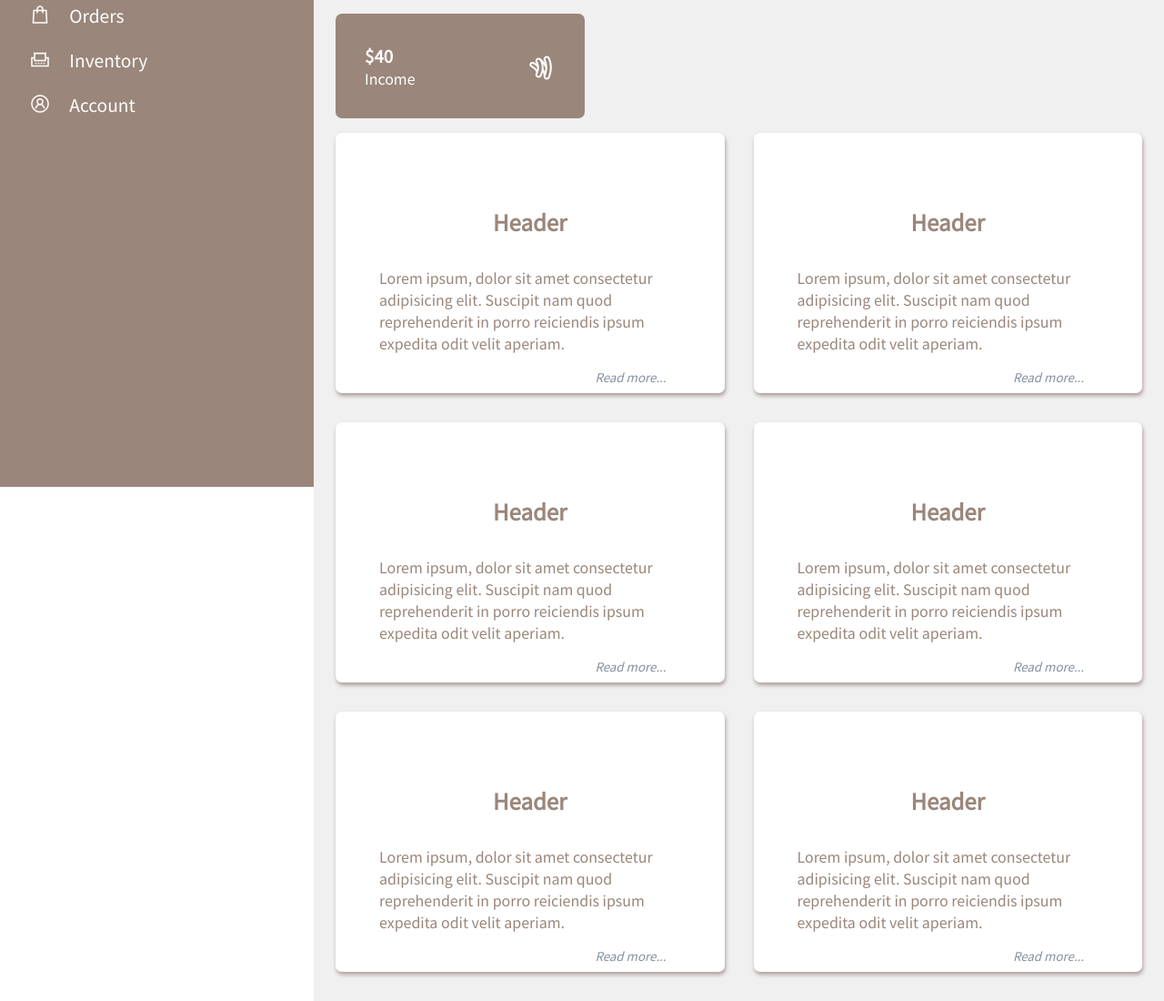
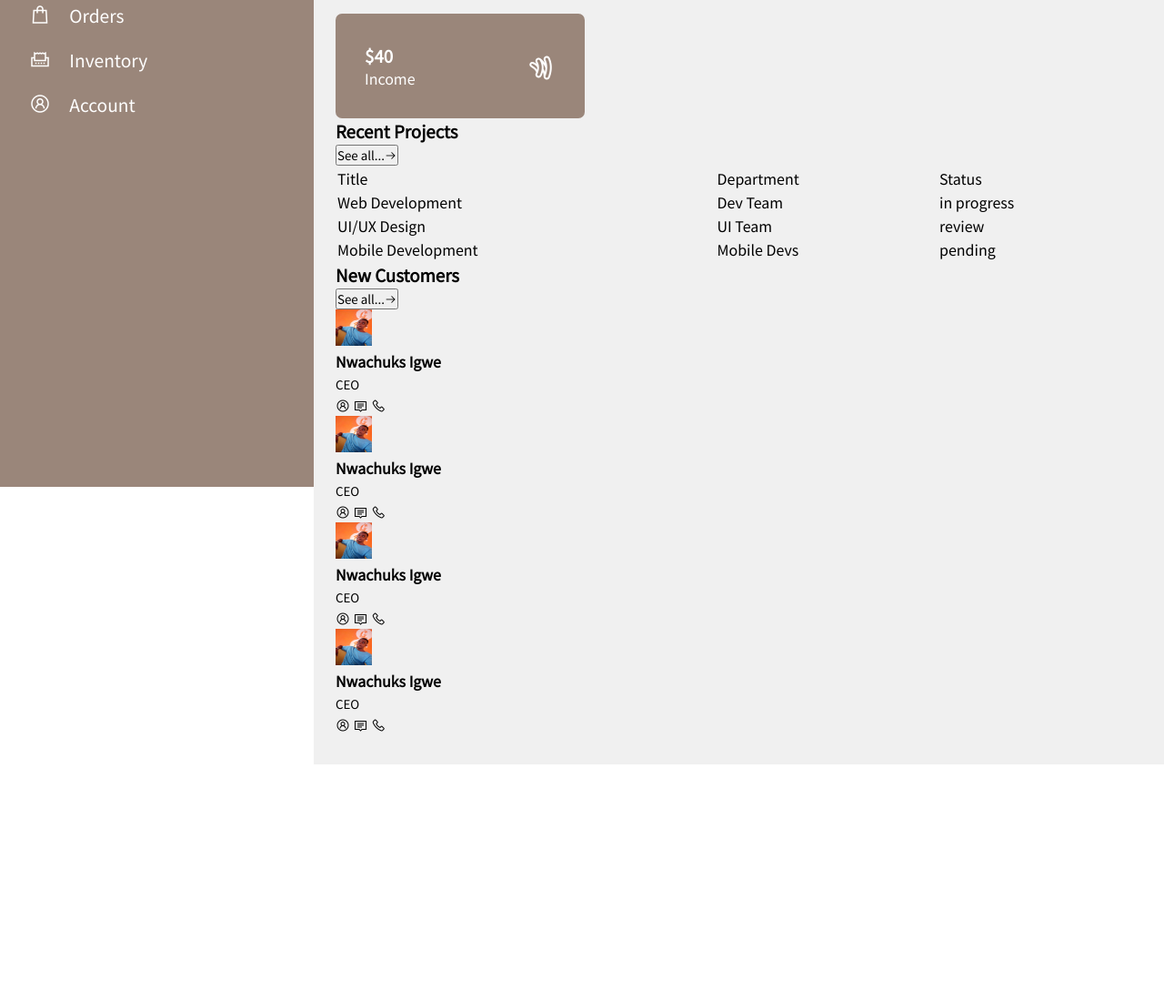
Before and after one commit to chimdie/admin_dashboard, a plain HTML site: page index.html in a window 1280 px wide. Shown: the part 265-1365 px from the top of the page at 91% size. After the commit the page ends 1105 px from the top, so only its background shows below. Drawn offline with nearby package versions, Linux system fonts and the light colour scheme.

Commit message:
coming with it...

```diff
--- a/index.html
+++ b/index.html
@@ -123,9 +123,8 @@
           </div>
 
           <div class="grid">
-            <div class="projects">
+            <!-- <div class="projects">
               <div class="card">
-                <!-- ..... -->
                 <h5>Header</h5>
                 <p class="text">
                   Lorem ipsum, dolor sit amet consectetur adipisicing elit.
@@ -137,7 +136,6 @@
             </div>
             <div class="projects">
               <div class="card">
-                <!-- ..... -->
                 <h5>Header</h5>
                 <p class="text">
                   Lorem ipsum, dolor sit amet consectetur adipisicing elit.
@@ -149,7 +147,6 @@
             </div>
             <div class="projects">
               <div class="card">
-                <!-- ..... -->
                 <h5>Header</h5>
                 <p class="text">
                   Lorem ipsum, dolor sit amet consectetur adipisicing elit.
@@ -161,7 +158,6 @@
             </div>
             <div class="projects">
               <div class="card">
-                <!-- ..... -->
                 <h5>Header</h5>
                 <p class="text">
                   Lorem ipsum, dolor sit amet consectetur adipisicing elit.
@@ -170,31 +166,113 @@
                 </p>
                 <button>Read more...</button>
               </div>
-            </div>
+            </div> -->
+
+
+
             <div class="projects">
               <div class="card">
-                <!-- ..... -->
-                <h5>Header</h5>
-                <p class="text">
-                  Lorem ipsum, dolor sit amet consectetur adipisicing elit.
-                  Suscipit nam quod reprehenderit in porro reiciendis ipsum
-                  expedita odit velit aperiam.
-                </p>
-                <button>Read more...</button>
+                <h3>Recent Projects</h3>
+                <button>See all...<span class="las la-arrow-right"></span></button>
+              </div>
+              <div class="card-body">
+                <table width="100%">
+                  <thead>
+                    <tr>
+                      <td>Title</td>
+                      <td>Department</td>
+                      <td>Status</td>
+                    </tr>
+                  </thead>
+                  <tbody>
+                    <tr>
+                      <td>Web Development</td>
+                      <td>Dev Team</td>
+                      <td><span class="status"></span>in progress</td>
+                    </tr>
+                    <tr>
+                      <td>UI/UX Design</td>
+                      <td>UI Team</td>
+                      <td><span class="status"></span>review</td>
+                    </tr>
+                    <tr>
+                      <td>Mobile Development</td>
+                      <td>Mobile Devs</td>
+                      <td><span class="status"></span>pending</td>
+                    </tr>
+                  </tbody>
+                </table>
               </div>
             </div>
-            <div class="projects">
-              <div class="card">
-                <!-- ..... -->
-                <h5>Header</h5>
-                <p class="text">
-                  Lorem ipsum, dolor sit amet consectetur adipisicing elit.
-                  Suscipit nam quod reprehenderit in porro reiciendis ipsum
-                  expedita odit velit aperiam.
-                </p>
-                <button>Read more...</button>
+          </div>
+
+          <div class="customers">
+            <div class="card">
+              <div class="card-header">
+                <h3>New Customers</h3>
+                <button>See all...<span class="las la-arrow-right"></span></button>
+              </div>
+              <div class="card-body">
+                <div class="customer">
+                  <div class="details">
+                    <img src="./images/me.jpg" width="40px" height="40px">
+                    <div class="">
+                      <h4>Nwachuks Igwe</h4>
+                      <small>CEO</small>
+                    </div>
+                  </div>
+                  <div>
+                    <span class="las la-user-circle"></span>
+                    <span class="las la-comment"></span>
+                    <span class="las la-phone"></span>
+                  </div>
+                </div>
+                <div class="customer">
+                  <div class="details">
+                    <img src="./images/me.jpg" width="40px" height="40px">
+                    <div class="">
+                      <h4>Nwachuks Igwe</h4>
+                      <small>CEO</small>
+                    </div>
+                  </div>
+                  <div>
+                    <span class="las la-user-circle"></span>
+                    <span class="las la-comment"></span>
+                    <span class="las la-phone"></span>
+                  </div>
+                </div>
+                <div class="customer">
+                  <div class="details">
+                    <img src="./images/me.jpg" width="40px" height="40px">
+                    <div class="">
+                      <h4>Nwachuks Igwe</h4>
+                      <small>CEO</small>
+                    </div>
+                  </div>
+                  <div>
+                    <span class="las la-user-circle"></span>
+                    <span class="las la-comment"></span>
+                    <span class="las la-phone"></span>
+                  </div>
+                </div>
+                <div class="customer">
+                  <div class="details">
+                    <img src="./images/me.jpg" width="40px" height="40px">
+                    <div class="">
+                      <h4>Nwachuks Igwe</h4>
+                      <small>CEO</small>
+                    </div>
+                  </div>
+                  <div>
+                    <span class="las la-user-circle"></span>
+                    <span class="las la-comment"></span>
+                    <span class="las la-phone"></span>
+                  </div>
+                </div>
               </div>
             </div>
+          </div>
+
           </div>
 
         </main>
--- a/style.css
+++ b/style.css
@@ -175,7 +175,7 @@ main{
 }
 
 
-.grid{
+/* .grid{
     display: grid;
     grid-template-columns: repeat(auto-fit, minmax(300px, 1fr));
     grid-gap: 2rem;
@@ -210,4 +210,4 @@ main{
     cursor: pointer;
     font-style: italic;
     color: var(--grey);
-}
+} */
```
